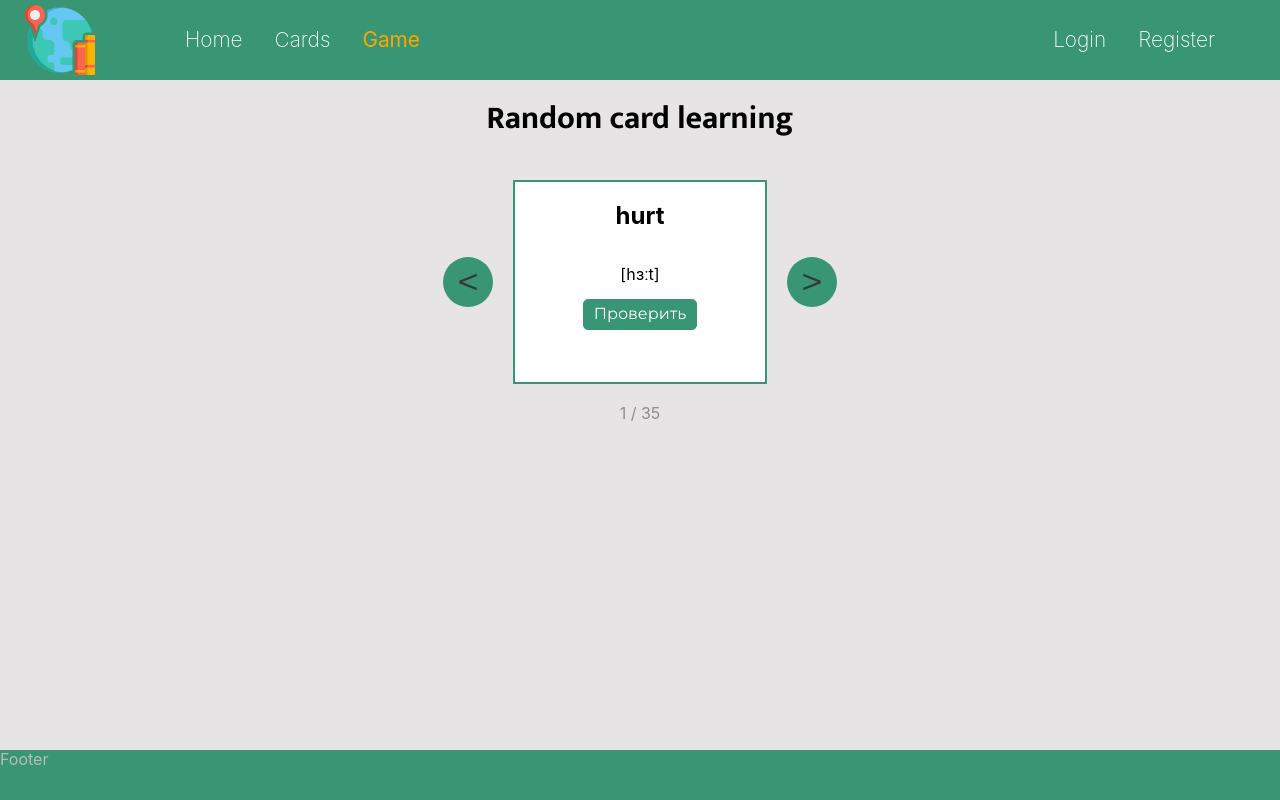
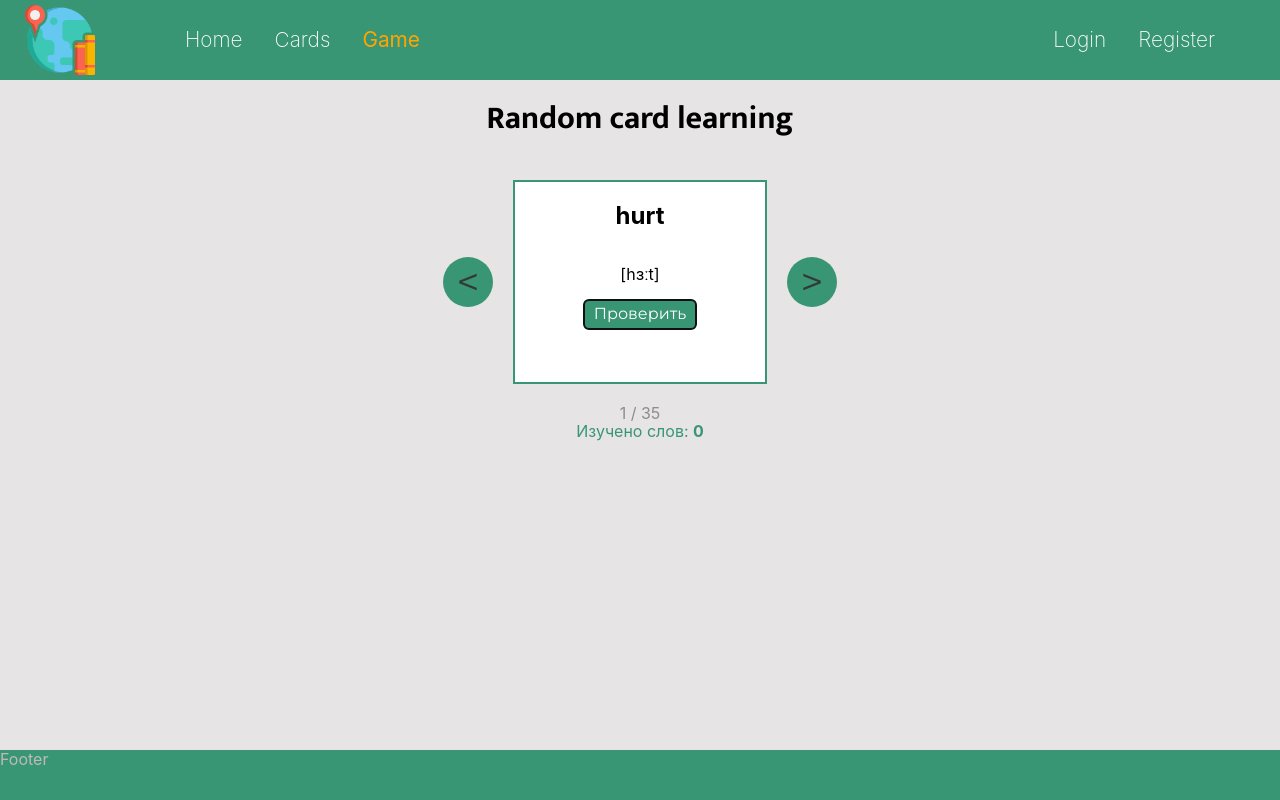
Before and after one commit to Daria29051/React_Learn-Language-App, a React (Create React App) app: page /game in a window 1280 px wide. Built offline with nearby package versions, Linux system fonts and the light colour scheme.

Commit message:
learnt counter added to slider.jsx

```diff
--- a/src/components/Card/Card.jsx
+++ b/src/components/Card/Card.jsx
@@ -1,41 +1,43 @@
 import React from "react";
-import { useState, useEffect } from "react";
+import { useState, useEffect, useRef } from "react";
 import st from "./card.module.scss";
 
 export default function Card(props) {
+  const { english, transcription, russian } = props.item;
+  const { learnt, setLearnt } = props;
   const [clicked, setClicked] = useState(false);
+  const focusBtn = useRef();
+
+  const tranlateAndCount = () => {
+    setClicked(!clicked);
+    setLearnt(learnt + 1);
+  };
+
   useEffect(() => {
     setClicked(false);
   }, [props.item]);
 
-  {
-    if (clicked) {
+  useEffect(() => {
+    !clicked && focusBtn.current.focus();
+  }, [props.item]);
+
+  console.log(focusBtn);
+
   return (
     <div className={st.flashcard}>
-          <h2 className={st.flashcard__word}>{props.item.english}</h2>
-          <p className={st.flashcard__transcription}>
-            {props.item.transcription}
-          </p>
-          <p className={st.flashcard__translation}>{props.item.russian}</p>
-        </div>
-      );
-    } else {
-      return (
-        <div className={st.flashcard}>
-          <h2 className={st.flashcard__word}>{props.item.english}</h2>
-          <p className={st.flashcard__transcription}>
-            {props.item.transcription}
-          </p>
+      <h2 className={st.flashcard__word}>{english}</h2>
+      <p className={st.flashcard__transcription}>{transcription}</p>
+      {clicked ? (
+        <p className={st.flashcard__translation}>{russian}</p>
+      ) : (
         <button
+          ref={focusBtn}
           className={st.flashcard__button}
-            onClick={() => {
-              setClicked(!clicked);
-            }}
+          onClick={tranlateAndCount}
         >
           Проверить
         </button>
+      )}
     </div>
   );
 }
-  }
-}
--- a/src/pages/Slider/Slider.jsx
+++ b/src/pages/Slider/Slider.jsx
@@ -1,10 +1,13 @@
 import React from "react";
-import { useState} from "react";
+import { useState, useEffect } from "react";
 import Card from "../../components/Card/Card";
 import st from "./slider.module.scss";
 
 export default function Slider(props) {
   const flashcards = props.flashcards;
+  const [learnt, setLearnt] = useState(0);
+
+
 
   let cardsIndexArray = []; //массив с индексами карточек
   let cardIndex; // индекс карточки
@@ -17,6 +20,9 @@ export default function Slider(props) {
 
   // задаем состояние - начальный индекс карточки к показу 0
   const [selectedIndex, setSelectedIndex] = useState(cardsIndexArray[0]);
+
+
+
 
   //  функция показа следующей карточки
   const showNextCard = () => {
@@ -38,6 +44,8 @@ export default function Slider(props) {
   }
   };
 
+
+
   return (
     <>
       <div className={st.container}>
@@ -46,12 +54,17 @@ export default function Slider(props) {
           <button className={st.slider__button} onClick={showPrevCard}>
           <span className={st.slider__arrow}>&lt;</span>
           </button>
-          <Card  item={flashcards[selectedIndex]}></Card>
+          <Card
+          item={flashcards[selectedIndex]}
+          learnt = {learnt}
+          setLearnt={setLearnt}>
+          </Card>
           <button className={st.slider__button} onClick={showNextCard}>
           <span className={st.slider__arrow}>&gt;</span>
           </button>
         </div>
         <div className={st.slider__counter}>{selectedIndex+1} / {cardsIndexArray.length}</div>
+        <div className={st.slider__learnt}>Изучено слов: <strong>{learnt}</strong></div>
       </div>
     </>
   );
--- a/src/pages/Slider/slider.module.scss
+++ b/src/pages/Slider/slider.module.scss
@@ -55,3 +55,7 @@
 .slider__counter {
   color: $text-color6;
 }
+
+.slider__learnt {
+  color: $text-color3;
+}
```
Lines whose indentation alone changed are shown as unchanged.
